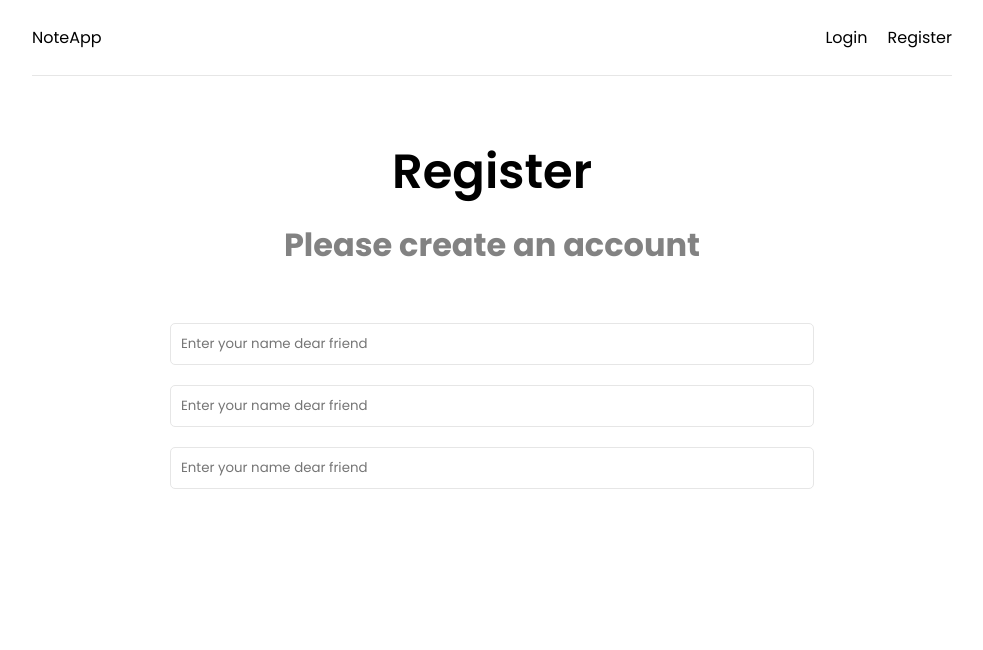
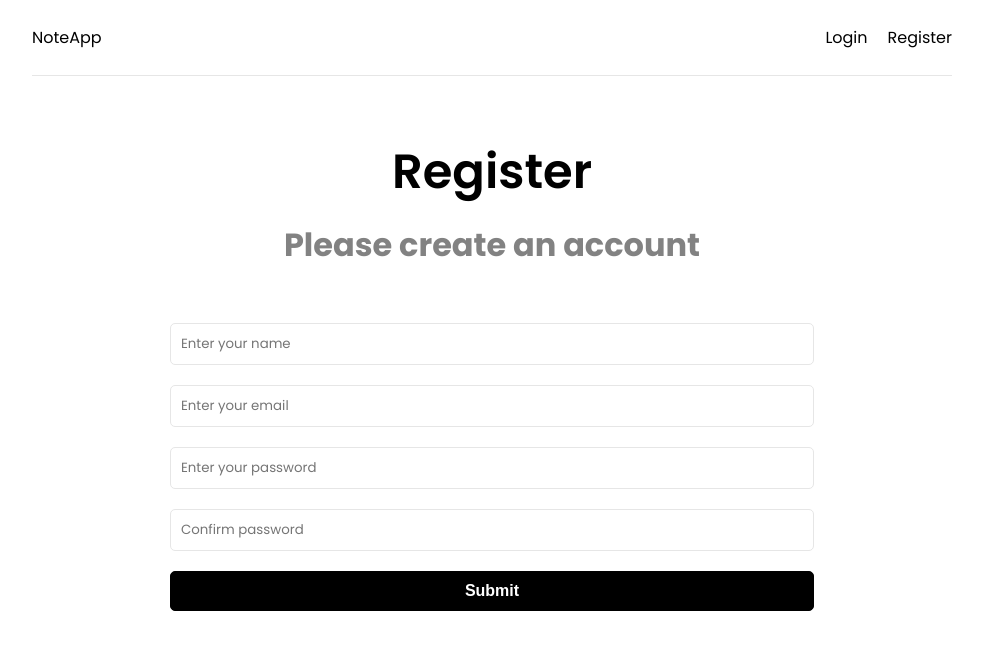
Before and after one commit to temisan0x/MERN, a React (Create React App) app in the folder client/: page /register in a window 1280 px wide. Shown: the top 650 px of the page, without its empty margins (148-1131 px from the left). Built offline with nearby package versions, Linux system fonts and the light colour scheme.

Commit message:
feat: react-icons

```diff
--- a/client/package.json
+++ b/client/package.json
@@ -9,6 +9,7 @@
     "@testing-library/user-event": "^14.3.0",
     "react": "^18.2.0",
     "react-dom": "^18.2.0",
+    "react-icons": "^4.4.0",
     "react-redux": "^8.0.2",
     "react-router-dom": "^6.3.0",
     "react-scripts": "5.0.1",
--- a/client/src/pages/Register.jsx
+++ b/client/src/pages/Register.jsx
@@ -11,22 +11,60 @@ function Register() {
 
     const { name, email, password, password2 } = formData;
 
+    function onChange(e) {
+        return setFormData((prevValue) => ({
+            ...prevValue,
+            [e.target.name]: e.target.value
+        }))
+    }
+
+    const onSubmit = (e) => {
+        e.preventDefault()
+    }
+
     return (
         <>
             <section className="heading">
                 <h1>Register</h1>
                 <p>Please create an account</p>
             </section>
-            <section className="form">
+            <section className="form" onSubmit={onSubmit}>
                 <form>
                     <div className="form-group">
-                        <input type="text" value={name} placeholder="Enter your name dear friend" className="form-control" />
+                        <input
+                            id="name"
+                            name="name"
+                            type="text"
+                            value={name}
+                            placeholder="Enter your name" className="form-control"
+                            onChange={onChange} />
                     </div>
                     <div className="form-group">
-                        <input type="text" value={name} placeholder="Enter your name dear friend" className="form-control" />
+                        <input type="email"
+                            id="email"
+                            name="email"
+                            value={email}
+                            placeholder="Enter your email" className="form-control"
+                            onChange={onChange} />
                     </div>
                     <div className="form-group">
-                        <input type="text" value={name} placeholder="Enter your name dear friend" className="form-control" />
+                        <input type="password"
+                            id="password"
+                            name="password"
+                            value={password}
+                            placeholder="Enter your password" className="form-control"
+                            onChange={onChange} />
+                    </div>
+                    <div className="form-group">
+                        <input type="password"
+                            id="password2"
+                            name="password2"
+                            value={password2}
+                            placeholder="Confirm password" className="form-control"
+                            onChange={onChange} />
+                    </div>
+                    <div className="form-group">
+                        <button className="btn btn-block" type="submit">Submit</button>
                     </div>
                 </form>
             </section>
```
Also changed, not shown: 1 other file (tests, documents, lock files or other folders).
